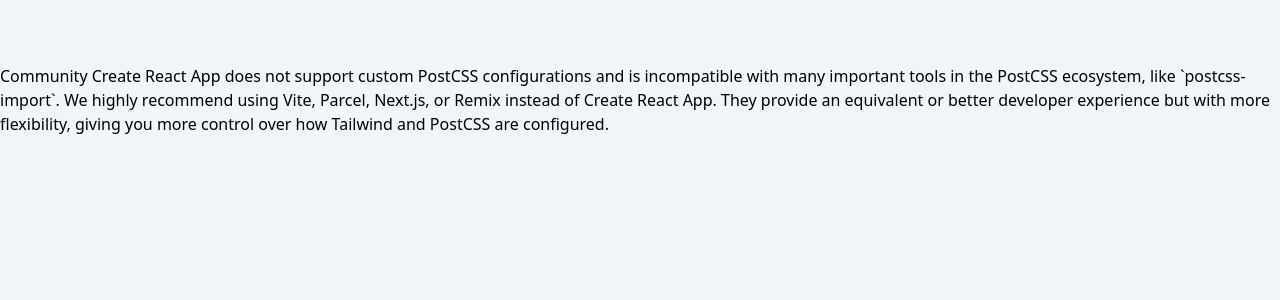
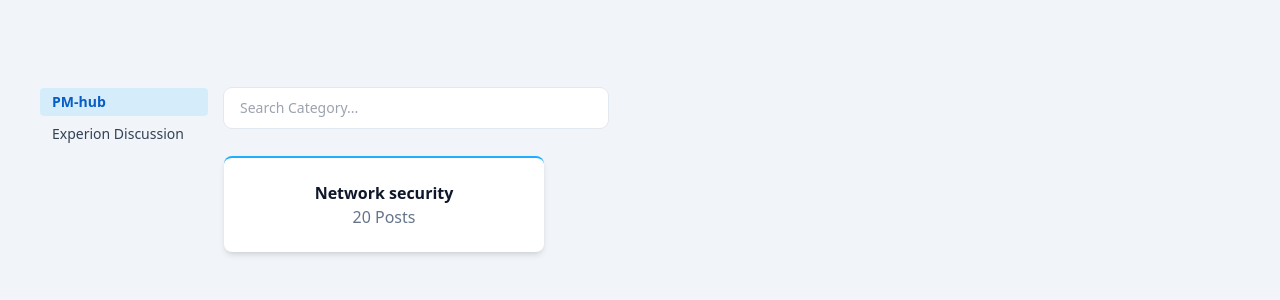
Before and after one commit to experionarya/DiscussIT-React, a React (Create React App) app: page /community in a window 1280 px wide. Shown: the top 300 px of the page. Built offline with nearby package versions, Linux system fonts and the light colour scheme.

Commit message:
Community-ui

```diff
--- /dev/null
+++ b/src/components/Box/intext.tsx
@@ -0,0 +1,14 @@
+import React, { ReactElement } from "react";
+
+export default function Box(): ReactElement {
+  return (
+    <div>
+      <div className="min-h-24 min-w-80 border-t-2 border-primary-500  bg-white rounded-lg flex flex-col justify-center shadow-md hover:shadow-lg">
+        <h5 className="font-semibold flex justify-center text-slate-900">
+          <span>Network security</span>
+        </h5>
+        <p className="flex justify-center text-slate-500">20 Posts</p>
+      </div>
+    </div>
+  );
+}
--- /dev/null
+++ b/src/features/Community/components/CategoryList/index.tsx
@@ -0,0 +1,17 @@
+import React, { ReactElement } from "react";
+import Box from "src/components/Box/intext";
+
+export default function CategoryList(): ReactElement {
+  return (
+    <div className="pl-2">
+      <input
+        type="input"
+        className="ml-auto mb-7 flex h-6 w-6 items-center justify-center sm:justify-start md:ml-0 md:h-auto md:w-60 md:flex-none md:rounded-lg md:py-2.5 md:pl-4 md:pr-3.5 md:text-sm md:ring-1 md:ring-slate-200 md:hover:ring-slate-400 lg:w-80 xl:w-96 dark:md:ring-slate-600"
+        placeholder="Search Category..."
+      />
+      <div className="flex flex-row flex-wrap gap-7">
+         <Box/>
+      </div>
+    </div>
+  );
+}
--- /dev/null
+++ b/src/features/Community/components/CommunityList/index.tsx
@@ -0,0 +1,18 @@
+import React, { ReactElement } from "react";
+export default function CommunityList(): ReactElement {
+  return (
+    <div className="fixed">
+      <div className="overflow-y-scroll">
+        <aside className="min-w-40 max-w-44 space-y-8 pl-2">
+          <div className="space-y-1 text-sm">
+            <li className="inline-block w-full cursor-pointer rounded bg-sky-200/50 px-3 py-1 font-semibold text-primary-800 hover:bg-slate-300/50">
+              PM-hub
+            </li>
+            <li className="inline-block w-full cursor-pointer rounded px-3 py-1 text-slate-700 hover:bg-slate-300/50 hover:text-slate-800">
+              Experion Discussion
+            </li>
+          </div>
+        </aside>
+      </div>
+    </div>
+  )};
--- a/src/features/Community/index.tsx
+++ b/src/features/Community/index.tsx
@@ -1,16 +1,15 @@
 import React, { ReactElement } from "react";
+import CommunityList from "./components/CommunityList";
+import CategoryList from "./components/CategoryList";
 export default function Community(): ReactElement {
   return (
-    <div className="bg-fill h-full m-0 p-0 pt-16">
-      <div>
-        Community Create React App does not support custom PostCSS
-        configurations and is incompatible with many important tools in the
-        PostCSS ecosystem, like `postcss-import`. We highly recommend using
-        Vite, Parcel, Next.js, or Remix instead of Create React App. They
-        provide an equivalent or better developer experience but with more
-        flexibility, giving you more control over how Tailwind and PostCSS are
-        configured.
-      </div>
+    <div className="mt-16 mx-auto flex w-full max-w-7xl flex-auto gap-6 pt-6 sm:px-2 lg:px-8">
+    <div className="min-w-40 max-w-44 space-y-5">
+      <CommunityList />
     </div>
+    <div className="">
+      <CategoryList/>
+    </div>
+  </div>
   );
 }
```
Also changed, not shown: src/assets/images/network.png (added), 1 other file (tests, documents, lock files or other folders).
